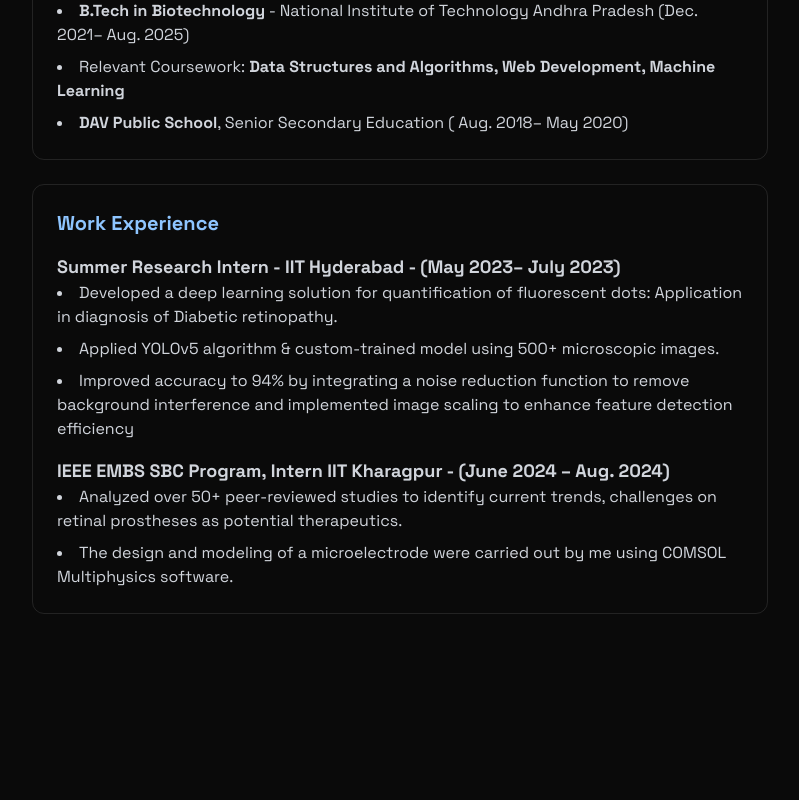
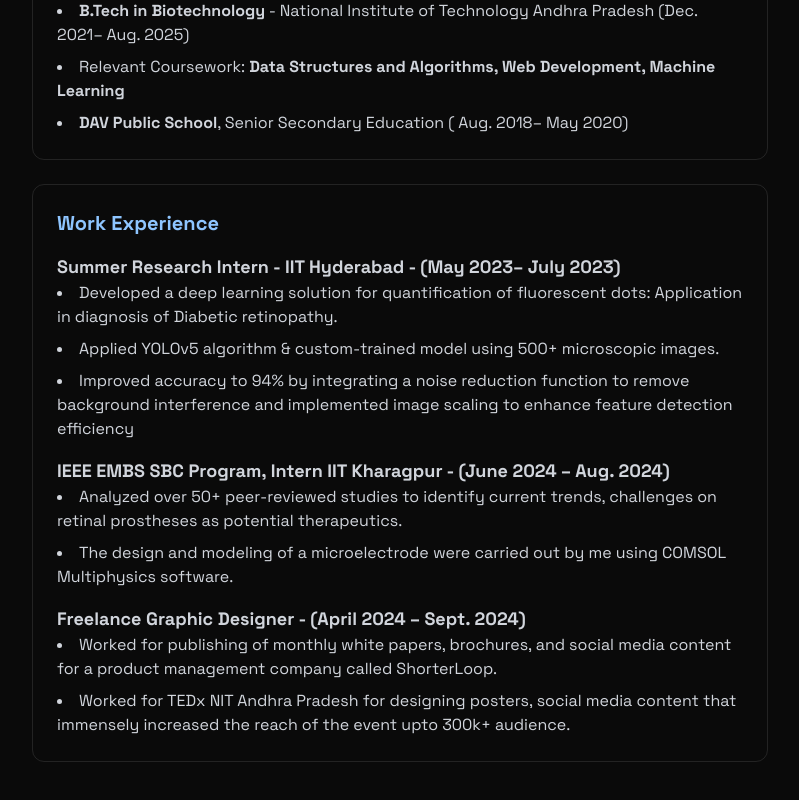
Before and after one commit to iamgeekyaseem/Geeky-Aseem, a React (Vite) app: page / in a window 1280 px wide. Shown: the part 2216-3016 px from the top of the page, without its empty margins (240-1039 px from the left). Before the commit the page ends 2910 px from the top, so only its background shows below. Built offline with nearby package versions, Linux system fonts and the light colour scheme.

Commit message:
added work experience section

```diff
--- a/src/App.jsx
+++ b/src/App.jsx
@@ -24,8 +24,7 @@ function App() {
       <MobileMenu menuOpen={menuOpen} setMenuOpen={setMenuOpen} />
       <Home />
       <About />
-      {/* <Projects />
-      <Contact /> */}
+
     </>
   );
 }
--- a/src/components/sections/About.jsx
+++ b/src/components/sections/About.jsx
@@ -82,12 +82,15 @@ export const About = () => {
                 </strong>
               </li>
               <li>
-                <strong>DAV Public School</strong>, Senior Secondary Education ( Aug. 2018– May 2020)
+                <strong>DAV Public School</strong>, Senior Secondary Education (
+                Aug. 2018– May 2020)
               </li>
             </ul>
           </div>
           <div className="p-6 rounded-xl border-white/10 border hover:translate-y-1 transition-all">
-            <h3 className="text-xl font-bold mb-4 text-blue-300">Work Experience</h3>
+            <h3 className="text-xl font-bold mb-4 text-blue-300">
+              Work Experience
+            </h3>
             <div className="space-y-4 text-gray-300 ">
               <div>
                 <h4 className="text-lg font-bold">
@@ -136,6 +139,27 @@ export const About = () => {
                   </ul>
                 </p>
               </div>
+              <div>
+                <h4 className="text-lg font-bold">
+                  <strong>
+                    Freelance Graphic Designer - (April 2024 – Sept. 2024)
+                  </strong>
+                </h4>
+                <p>
+                  <ul className="list-disc list-inside text-gray-300 space-y-2">
+                    <li>
+                      Worked for publishing of monthly white papers, brochures,
+                      and social media content for a product management company
+                      called ShorterLoop.
+                    </li>
+                    <li>
+                      Worked for TEDx NIT Andhra Pradesh for designing posters,
+                      social media content that immensely increased the reach of
+                      the event upto 300k+ audience.
+                    </li>
+                  </ul>
+                </p>
+              </div>
             </div>
           </div>
         </div>
--- a/src/components/sections/Home.jsx
+++ b/src/components/sections/Home.jsx
@@ -2,7 +2,7 @@ export const Home = () => {
   return (
     <section
       id="home"
-      className="min-h-screen flex items-center justify-center relative"
+      className="min-h-screen flex items-center justify-center relative "
     >
       <div className="text-center z-10 px-4">
         <h1 className="text-5xl md:text-7xl font-bold mb-6 bg-gradient-to-r from-blue-500 to-purple-200 bg-clip-text text-transparent leading-tight">
--- a/src/index.css
+++ b/src/index.css
@@ -8,6 +8,7 @@ body {
   background: #0a0a0a;
   color: #f3f4f6;
 }
+
 
 @layer utilities {
   @keyframes blink {
```
